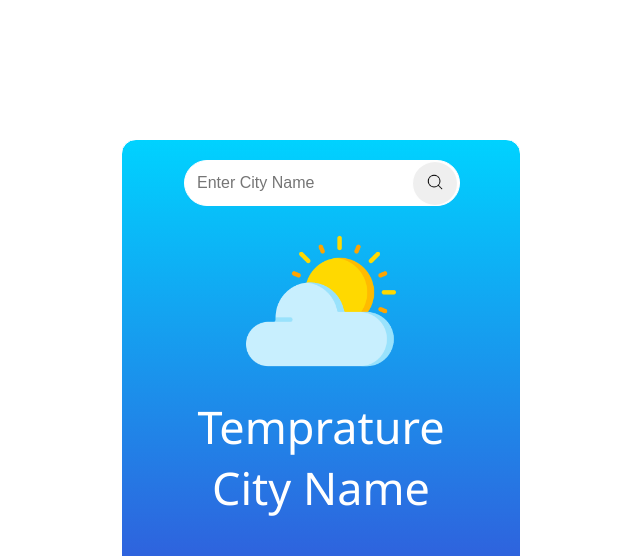
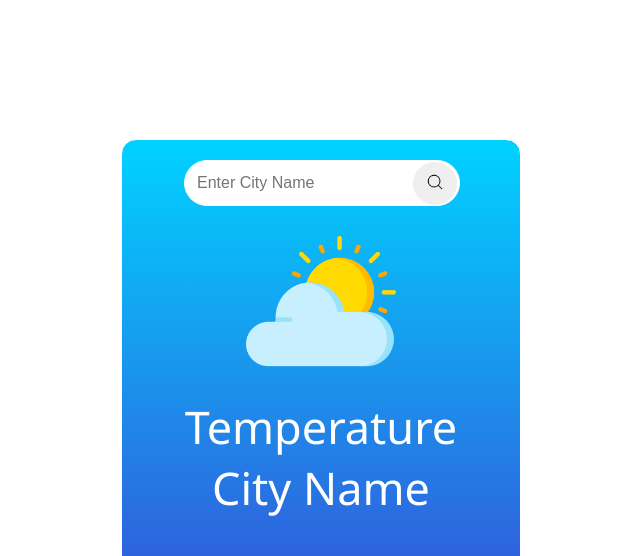
Before and after one commit to KhanZakaria/weatherInfoApi, a plain HTML site: page index.html in a window 1280 px wide. Shown: the top 556 px of the page, without its empty margins (319-959 px from the left). Drawn offline with Linux system fonts and the light colour scheme.

Commit message:
Update index.html

```diff
--- a/index.html
+++ b/index.html
@@ -18,7 +18,7 @@
                 </div>
                 <div class="weatherData">
                    <img id="weatherImage" src="./images/sun.png" alt="sunny"/>
-                    <span id="temprature">Temprature</span></span>
+                    <span id="temprature">Temperature</span></span>
                     <span id="city">City Name</span>
                     <span id="countryName"></span>
 
```
